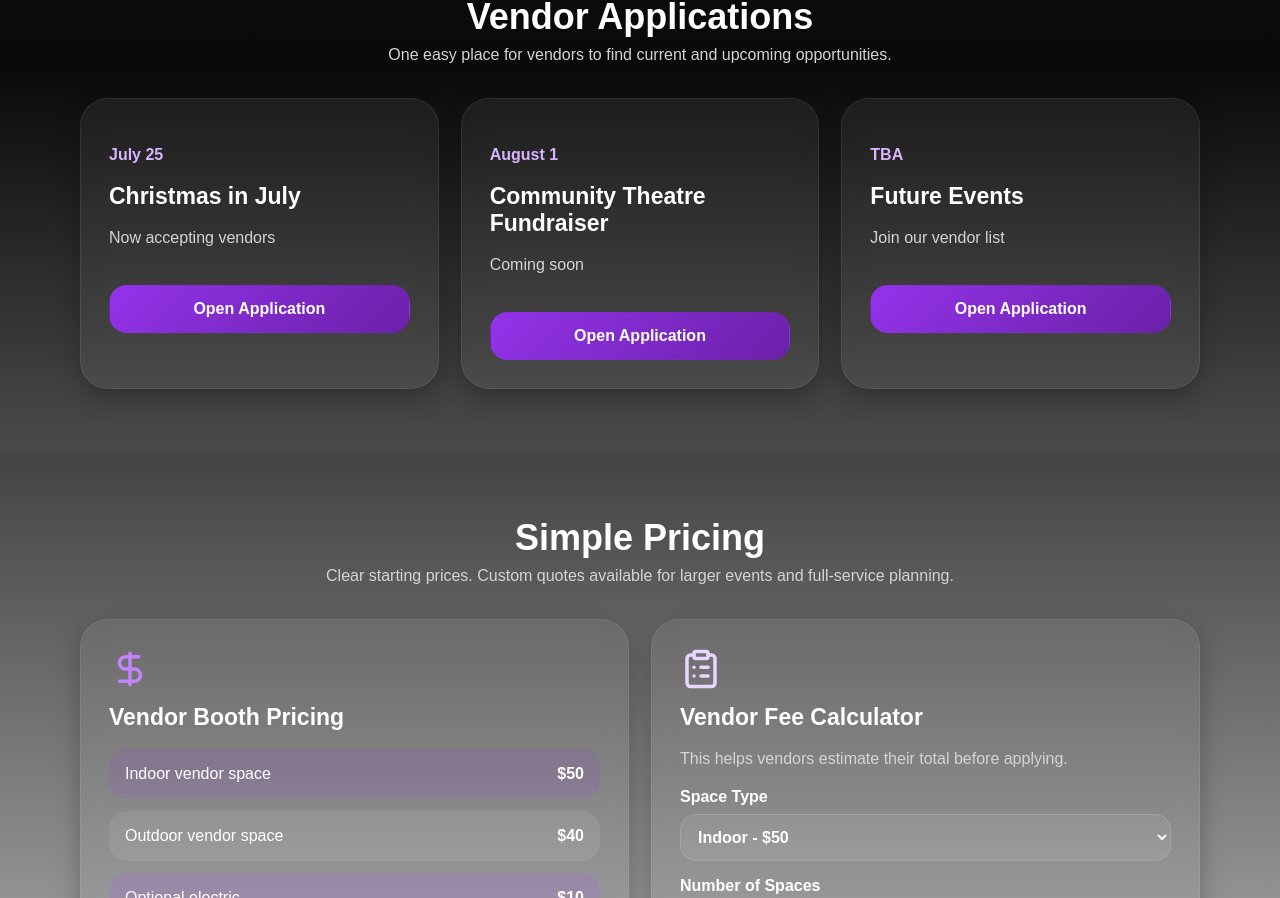
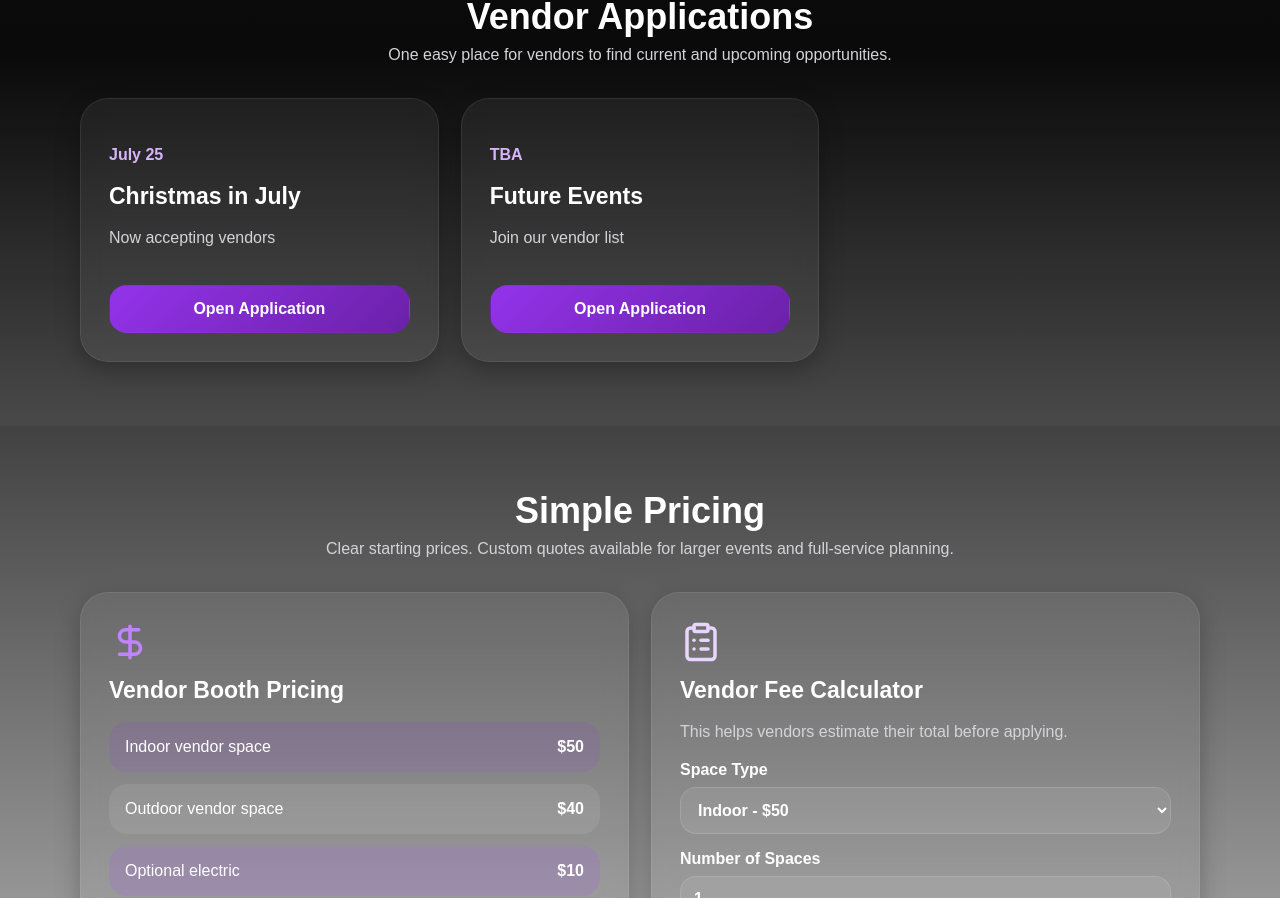
Before and after one commit to amandarocha0820-coder/panda-enterprises-landing-page, a React (Vite) app: page / in a window 1280 px wide. Shown: the part 1381-2279 px from the top of the page. Built offline with nearby package versions, Linux system fonts and the light colour scheme.

Commit message:
Update main.jsx
delete theatre event

```diff
--- a/src/main.jsx
+++ b/src/main.jsx
@@ -15,7 +15,6 @@ function App() {
 
   const vendorLinks = [
     { event: 'Christmas in July', date: 'July 25', status: 'Now accepting vendors', link: '#' },
-    { event: 'Community Theatre Fundraiser', date: 'August 1', status: 'Coming soon', link: '#' },
     { event: 'Future Events', date: 'TBA', status: 'Join our vendor list', link: '#' },
   ];
 
```
